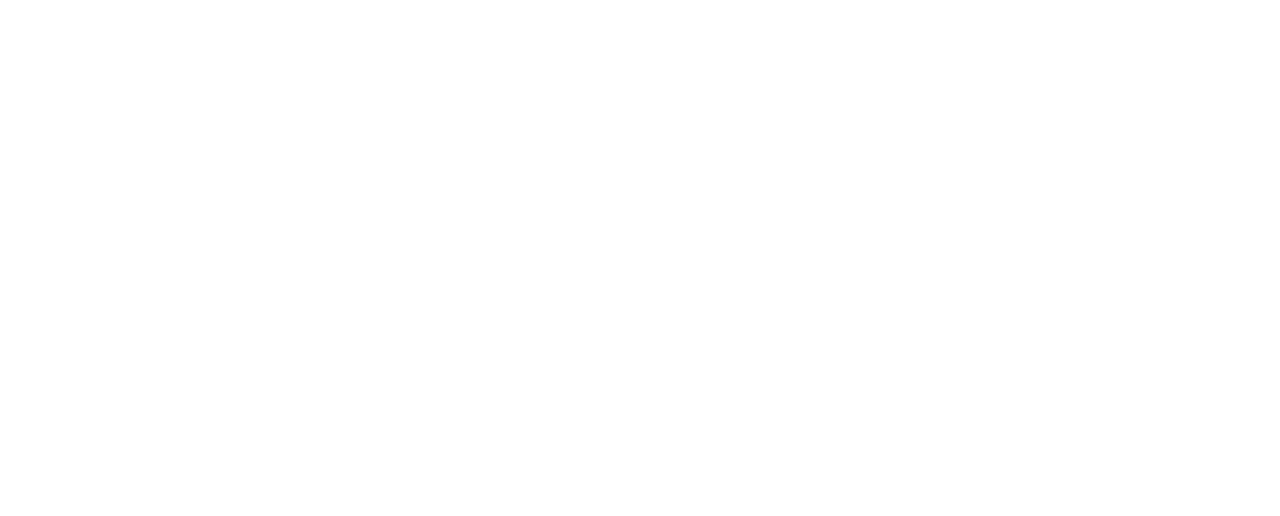
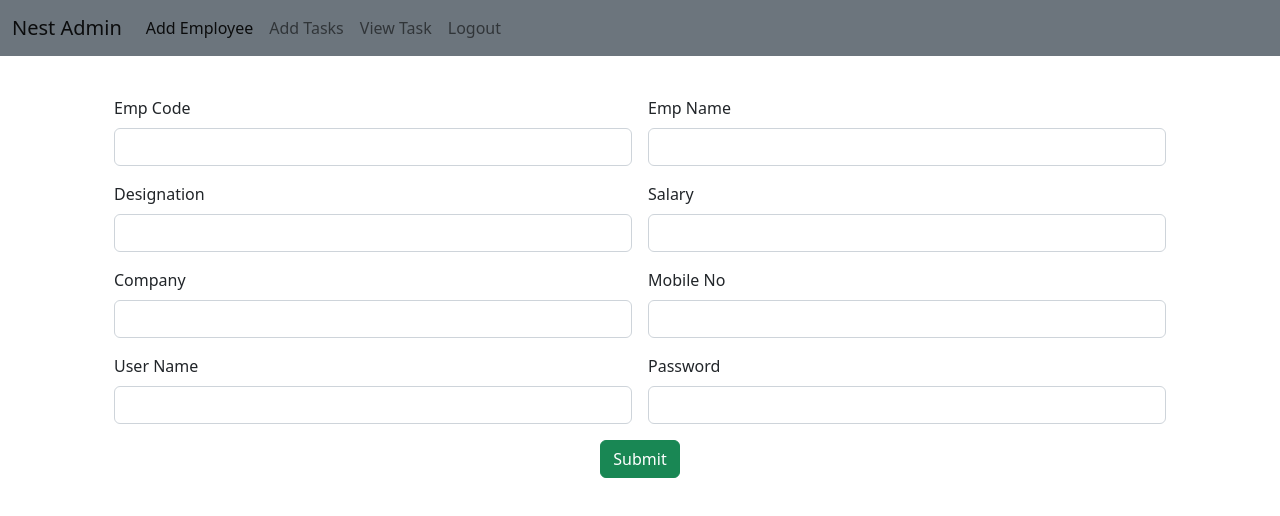
Before and after one commit to Anjum1998/NestEmployAppAngular, an Angular app: page /addemp in a window 1280 px wide. Before the commit this address led to /. Shown: the top 516 px of the page. Built offline with nearby package versions, Linux system fonts and the light colour scheme.

Commit message:
add employ

```diff
--- /dev/null
+++ b/src/app/add-employ/add-employ.component.html
@@ -0,0 +1,64 @@
+<app-navbar-admin></app-navbar-admin>
+<div class="container">
+    <div class="row">
+        <div class="col col-12 col-sm-12 col-md-12 col-lg-12 col-xl-12 col-xxl-12">
+
+            <div class="row g-3 m-4">
+                <div class="col col-12 col-sm-12 col-md-6 col-lg-6 col-xl-6 col-xxl-6">
+
+                    <label for="" class="form-label">Emp Code</label>
+                    <input name="empcode" [(ngModel)]="empcode" type="text" class="form-control">
+
+                </div>
+                <div class="col col-12 col-sm-12 col-md-6 col-lg-6 col-xl-6 col-xxl-6">
+
+                    <label for="" class="form-label">Emp Name</label>
+                    <input name="empname" [(ngModel)]="empname" type="text" class="form-control">
+
+                </div>
+                <div class="col col-12 col-sm-12 col-md-6 col-lg-6 col-xl-6 col-xxl-6">
+
+                    <label for="" class="form-label">Designation</label>
+                    <input name="designation" [(ngModel)]="designation" type="text" class="form-control">
+
+                </div>
+                <div class="col col-12 col-sm-12 col-md-6 col-lg-6 col-xl-6 col-xxl-6">
+
+                    <label for="" class="form-label">Salary</label>
+                    <input name="salary" [(ngModel)]="salary" type="text" class="form-control">
+
+                </div>
+                <div class="col col-12 col-sm-12 col-md-6 col-lg-6 col-xl-6 col-xxl-6">
+
+                    <label for="" class="form-label">Company</label>
+                    <input name="company" [(ngModel)]="company" type="text" class="form-control">
+
+                </div>
+                <div class="col col-12 col-sm-12 col-md-6 col-lg-6 col-xl-6 col-xxl-6">
+
+                    <label for="" class="form-label">Mobile No</label>
+                    <input name="mobile" [(ngModel)]="mobile" type="text" class="form-control">
+
+                </div>
+                <div class="col col-12 col-sm-12 col-md-6 col-lg-6 col-xl-6 col-xxl-6">
+
+                    <label for="" class="form-label">User Name</label>
+                    <input name="username" [(ngModel)]="username" type="text" class="form-control">
+
+                </div>
+                <div class="col col-12 col-sm-12 col-md-6 col-lg-6 col-xl-6 col-xxl-6">
+
+                    <label for="" class="form-label">Password</label>
+                    <input name="password" [(ngModel)]="password" type="text" class="form-control">
+
+                </div>
+                <div class="col col-12 col-sm-12 col-md-12 col-lg-12 col-xl-12 col-xxl-12 text-center">
+
+                    <button (click)="readvalue()" class="btn btn-success">Submit</button>
+
+                </div>
+            </div>
+
+        </div>
+    </div>
+</div>
--- /dev/null
+++ b/src/app/add-employ/add-employ.component.ts
@@ -0,0 +1,24 @@
+import { Component } from '@angular/core';
+
+@Component({
+  selector: 'app-add-employ',
+  templateUrl: './add-employ.component.html',
+  styleUrls: ['./add-employ.component.css']
+})
+export class AddEmployComponent {
+empcode=""
+empname=""
+designation=""
+salary=""
+company=""
+mobile=""
+username=""
+password=""
+
+readvalue=()=>
+{
+  let data:any={"empcode":this.empcode,"empname":this.empname,"designation":this.designation,"salary":this.salary,"company":this.company,
+  "mobile":this.mobile,"username":this.username,"password":this.password}
+  console.log(data)
+}
+}
--- a/src/app/admin-login/admin-login.component.ts
+++ b/src/app/admin-login/admin-login.component.ts
@@ -1,4 +1,5 @@
 import { Component } from '@angular/core';
+import { Router } from '@angular/router';
 
 @Component({
   selector: 'app-admin-login',
@@ -8,13 +9,13 @@
 export class AdminLoginComponent {
   username=""
   password=""
-
+constructor(private router:Router){}
   readValue=()=>
   {
     let data:any={"username":this.username,"password":this.password}
     console.log(data)
     if (this.username=="admin" && this.password=="12345") {
-      alert("success")
+      this.router.navigate(['/addemp'])
     } else {
       alert("invalid credentials")
     }
--- a/src/app/navbar-admin/navbar-admin.component.html
+++ b/src/app/navbar-admin/navbar-admin.component.html
@@ -1,4 +1,4 @@
-<nav class="navbar navbar-expand-lg bg-light">
+<nav class="navbar navbar-expand-lg bg-secondary">
     <div class="container-fluid">
       <a class="navbar-brand" href="#">Nest Admin</a>
       <button class="navbar-toggler" type="button" data-bs-toggle="collapse" data-bs-target="#navbarNav" aria-controls="navbarNav" aria-expanded="false" aria-label="Toggle navigation">
```
Also changed, not shown: src/app/app.module.ts (+7 -1 lines), src/app/add-employ/add-employ.component.css (added).
